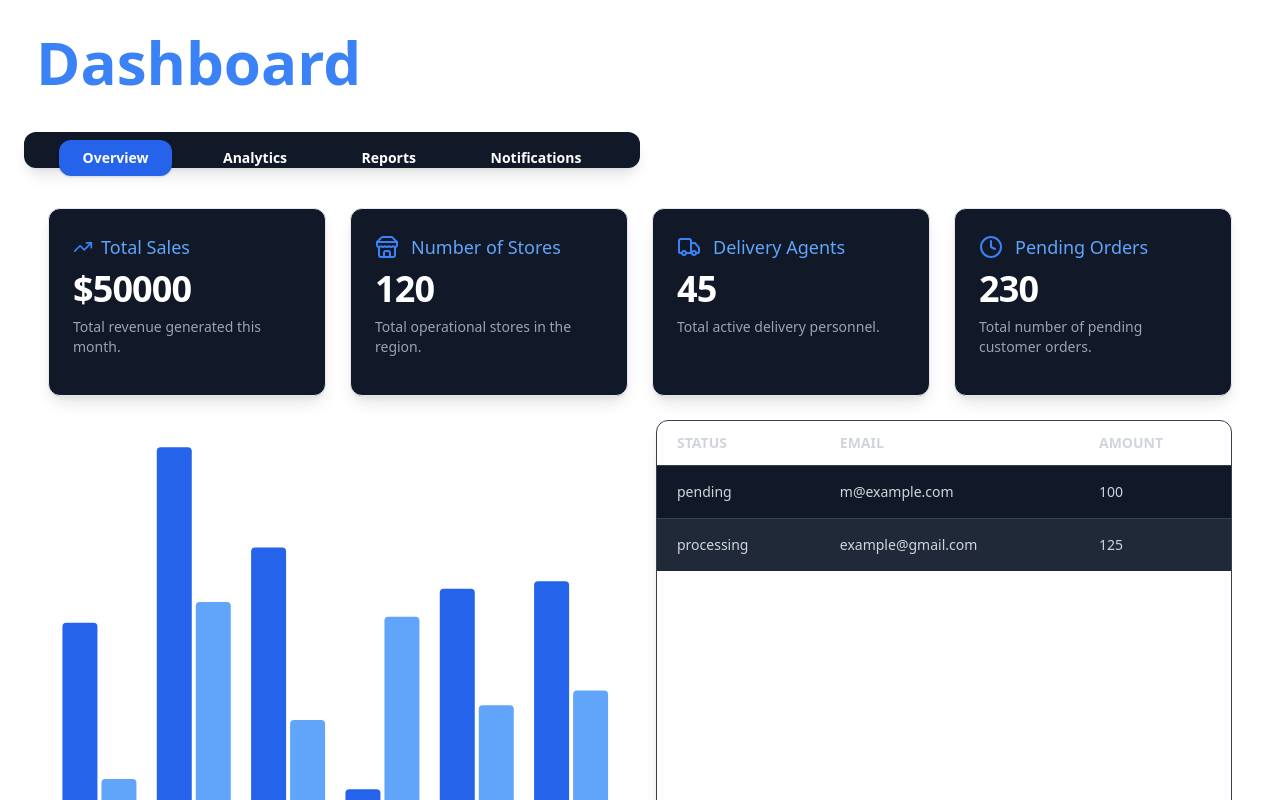
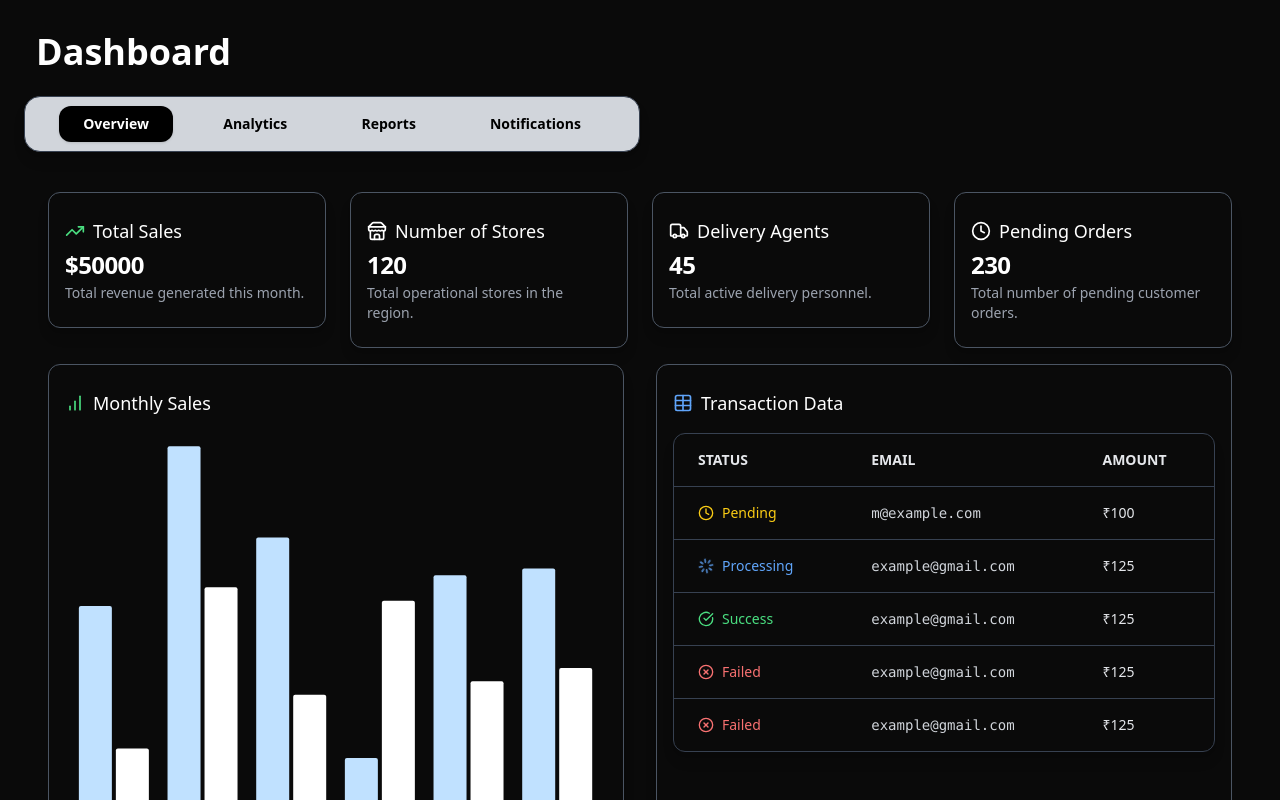
Before and after one commit to vrMithun/SonyHackathon, a Next.js app in the folder frontend/: page /dashBoard in a window 1280 px wide. Shown: the top 800 px of the page. Built offline with nearby package versions, Linux system fonts and the light colour scheme.

Commit message:
UI Improvements

```diff
--- a/frontend/app/dashBoard/columns.tsx
+++ b/frontend/app/dashBoard/columns.tsx
@@ -1,27 +1,50 @@
-"use client"
+"use client";
 
-import { ColumnDef } from "@tanstack/react-table"
+import { ColumnDef } from "@tanstack/react-table";
+import { CheckCircle, XCircle, Clock, Loader } from "lucide-react";
+import { JSX } from "react";
 
-// This type is used to define the shape of our data.
-// You can use a Zod schema here if you want.
+// Define the shape of the payment data
 export type Payment = {
-  id: string
-  amount: number
-  status: "pending" | "processing" | "success" | "failed"
-  email: string
-}
+  id: string;
+  amount: number;
+  status: "pending" | "processing" | "success" | "failed";
+  email: string;
+};
 
 export const columns: ColumnDef<Payment>[] = [
   {
     accessorKey: "status",
     header: "Status",
+    cell: ({ row }) => {
+      const status = row.original.status;
+      const statusColors: Record<string, { icon: JSX.Element; color: string }> = {
+        success: { icon: <CheckCircle className="w-4 h-4 text-green-400" />, color: "text-green-400" },
+        pending: { icon: <Clock className="w-4 h-4 text-yellow-400" />, color: "text-yellow-400" },
+        processing: { icon: <Loader className="w-4 h-4 text-blue-400 animate-spin" />, color: "text-blue-400" },
+        failed: { icon: <XCircle className="w-4 h-4 text-red-400" />, color: "text-red-400" },
+      };
+
+      return (
+        <div className="flex items-center gap-2">
+          {statusColors[status]?.icon}
+          <span className={statusColors[status]?.color}>{status.charAt(0).toUpperCase() + status.slice(1)}</span>
+        </div>
+      );
+    },
   },
   {
     accessorKey: "email",
     header: "Email",
+    cell: ({ row }) => (
+      <span className="font-mono text-gray-300">{row.original.email}</span>
+    ),
   },
   {
     accessorKey: "amount",
     header: "Amount",
+    cell: ({ row }) => (
+      <span className="font-medium text-gray-200">₹{row.original.amount.toLocaleString()}</span>
+    ),
   },
-]
+];
--- a/frontend/app/dashBoard/data-table.tsx
+++ b/frontend/app/dashBoard/data-table.tsx
@@ -4,48 +4,44 @@ import {
   ColumnDef,
   flexRender,
   getCoreRowModel,
+  getSortedRowModel,
   useReactTable,
 } from "@tanstack/react-table";
-
-import {
-  Table,
-  TableBody,
-  TableCell,
-  TableHead,
-  TableHeader,
-  TableRow,
-} from "@/components/ui/table";
+import { Table, TableBody, TableCell, TableHead, TableHeader, TableRow } from "@/components/ui/table";
+import { ArrowUpDown, CheckCircle, XCircle } from "lucide-react";
+import { cn } from "@/lib/utils";
 
 interface DataTableProps<TData, TValue> {
   columns: ColumnDef<TData, TValue>[];
   data: TData[];
 }
 
-export function DataTable<TData, TValue>({
-  columns,
-  data,
-}: DataTableProps<TData, TValue>) {
+export function DataTable<TData, TValue>({ columns, data }: DataTableProps<TData, TValue>) {
   const table = useReactTable({
     data,
     columns,
     getCoreRowModel: getCoreRowModel(),
+    getSortedRowModel: getSortedRowModel(), // Enable sorting
   });
 
   return (
-    <div className="overflow-hidden rounded-xl border border-gray-700 shadow-lg ">
+    <div className="overflow-hidden rounded-xl border border-gray-700 shadow-lg">
       <Table className="w-full border-collapse">
-        {/* Table Header */}
-        <TableHeader className=" text-white">
+        {/* Table Header with Sorting */}
+        <TableHeader>
           {table.getHeaderGroups().map((headerGroup) => (
             <TableRow key={headerGroup.id} className="border-b border-gray-700">
               {headerGroup.headers.map((header) => (
                 <TableHead
                   key={header.id}
-                  className="px-5 py-3 text-left font-semibold uppercase text-gray-300"
+                  className="px-6 py-4 text-left font-semibold uppercase text-gray-200 cursor-pointer"
+                  onClick={header.column.getToggleSortingHandler()}
                 >
-                  {header.isPlaceholder
-                    ? null
-                    : flexRender(header.column.columnDef.header, header.getContext())}
+                  <div className="flex items-center gap-2">
+                    {flexRender(header.column.columnDef.header, header.getContext())}
+                    {header.column.getIsSorted() === "asc" && <ArrowUpDown className="w-4 h-4" />}
+                    {header.column.getIsSorted() === "desc" && <ArrowUpDown className="w-4 h-4 rotate-180" />}
+                  </div>
                 </TableHead>
               ))}
             </TableRow>
@@ -55,16 +51,18 @@ export function DataTable<TData, TValue>({
         {/* Table Body */}
         <TableBody>
           {table.getRowModel().rows.length ? (
-            table.getRowModel().rows.map((row, index) => (
+            table.getRowModel().rows.map((row) => (
               <TableRow
                 key={row.id}
                 data-state={row.getIsSelected() && "selected"}
-                className={`border-b border-gray-700 transition-all hover:bg-gray-700 ${
-                  index % 2 === 0 ? "bg-gray-900" : "bg-gray-800"
-                }`}
+                className={cn(
+                  "border-b border-gray-700 transition-all duration-200 hover:bg-gray-700/20 cursor-pointer",
+                  row.getIsSelected() ? "bg-gray-800/40" : ""
+                )}
+                onClick={() => row.toggleSelected()}
               >
                 {row.getVisibleCells().map((cell) => (
-                  <TableCell key={cell.id} className="px-5 py-4 text-gray-300">
+                  <TableCell key={cell.id} className="px-6 py-4 text-gray-300">
                     {flexRender(cell.column.columnDef.cell, cell.getContext())}
                   </TableCell>
                 ))}
@@ -72,10 +70,7 @@ export function DataTable<TData, TValue>({
             ))
           ) : (
             <TableRow>
-              <TableCell
-                colSpan={columns.length}
-                className="h-24 text-center text-gray-400"
-              >
+              <TableCell colSpan={columns.length} className="h-24 text-center text-gray-400">
                 No results found.
               </TableCell>
             </TableRow>
--- a/frontend/app/dashBoard/page.tsx
+++ b/frontend/app/dashBoard/page.tsx
@@ -13,7 +13,17 @@ import {
   ChartTooltip,
   ChartTooltipContent,
 } from "@/components/ui/chart";
-import { ClockIcon, StoreIcon, TrendingUpIcon, TruckIcon } from "lucide-react";
+import {
+  BarChartIcon,
+  ClockIcon,
+  DollarSignIcon,
+  ShoppingBagIcon,
+  StoreIcon,
+  TableIcon,
+  TrendingUpIcon,
+  TruckIcon,
+  UsersIcon,
+} from "lucide-react";
 
 //Interface for all the tabs
 interface OverviewCard {
@@ -116,6 +126,24 @@ export const payments: Payment[] = [
     status: "processing",
     email: "example@gmail.com",
   },
+  {
+    id: "489e1d4552",
+    amount: 125,
+    status: "success",
+    email: "example@gmail.com",
+  },
+  {
+    id: "489e1d432",
+    amount: 125,
+    status: "failed",
+    email: "example@gmail.com",
+  },
+  {
+    id: "489e1d422",
+    amount: 125,
+    status: "failed",
+    email: "example@gmail.com",
+  },
   // ...
 ];
 
@@ -154,21 +182,20 @@ const Dashboard: React.FC = () => {
   // }, []);
 
   return (
-    <div className="min-h-screen bg-hsl(var(--background)) text-white p-6">
-      <h1 className="text-6xl font-bold text-blue-500 mb-8 px-3 py-2">
+    <div className="flex  flex-col min-h-screen bg-neutral-950 text-white p-6">
+      <h1 className="text-4xl font-bold text-white mb-4 px-3 py-2">
         Dashboard
       </h1>
 
-      <Tabs defaultValue="Overview" className="w-full mb-8">
-        <TabsList className="flex flex-wrap justify-center md:justify-evenly bg-gray-900 p-2 rounded-xl shadow-lg w-full md:w-3/4 lg:w-1/2 mb-4">
+      <Tabs defaultValue="Overview" className="w-full mb-6">
+        <TabsList className="flex flex-wrap justify-center md:justify-evenly bg-gray-300 p-2 rounded-2xl shadow-lg w-full md:w-3/4 lg:w-1/2 mb-4 h-14 border border-gray-700">
           {["Overview", "Analytics", "Reports", "Notifications"].map((tab) => (
             <TabsTrigger
               key={tab}
               value={tab}
-              className="px-5 py-2 text-white font-semibold rounded-xl md:px-6 transition-all duration-300
-      hover:bg-blue-700  hover:shadow-md
-      data-[state=active]:bg-blue-600 data-[state=active]:text-white
-      focus:outline-none focus:ring-2 focus:ring-blue-400"
+              className="px-5 py-2 text-black font-semibold text-sm rounded-xl md:px-6 transition-all duration-300
+      data-[state=active]:bg-black data-[state=active]:text-white
+      focus:outline-none focus:ring-2 focus:ring-gray-500"
             >
               {tab}
             </TabsTrigger>
@@ -184,63 +211,55 @@ const Dashboard: React.FC = () => {
 
           {/* Display Data */}
           {data && (
-            <div className="h-screen flex flex-col gap-6 overflow-hidden p-6">
+            <div className="h-screen flex flex-col gap-4 overflow-hidden p-6">
               {/* Top Section - Four Cards */}
-              <div className="grid grid-cols-1 sm:grid-cols-2 md:grid-cols-4 gap-6 h-1/4">
-                <Card className="bg-gray-900 shadow-lg rounded-xl p-6 transition-all duration-300 hover:shadow-xl hover:bg-gray-800">
-                  <h2 className="text-lg font-medium text-blue-400 mb-2 flex items-center gap-2">
-                    <TrendingUpIcon className="w-5 h-5 text-blue-500" /> Total
+              <div className="grid grid-cols-1 sm:grid-cols-2 md:grid-cols-4 gap-6 items-start">
+                <Card className="shadow-lg rounded-xl px-4 pt-4 transition-all duration-300 hover:shadow-xl h-auto py-6 border border-gray-600">
+                  <h2 className="text-lg font-medium text-white mb-1 flex items-center gap-2">
+                    <TrendingUpIcon className="w-5 h-5 text-green-400" /> Total
                     Sales
                   </h2>
-                  <p className="text-4xl font-extrabold text-white tracking-tight">
+                  <p className="text-2xl font-bold text-white tracking-tight">
                     ${data.totalSales}
                   </p>
-                  <p className="text-gray-400 text-sm mt-2">
+                  <p className="text-gray-400 text-sm mt-0.5">
                     Total revenue generated this month.
                   </p>
                 </Card>
 
-                <Card className="bg-gray-900 shadow-lg rounded-xl p-6 transition-all duration-300 hover:shadow-xl hover:bg-gray-800">
-                  <div className="flex items-center gap-3 mb-2">
-                    <StoreIcon className="w-6 h-6 text-blue-500" />
-                    <h2 className="text-lg font-medium text-blue-400">
-                      Number of Stores
+                <Card className="shadow-lg rounded-xl px-4 pt-4 transition-all duration-300 hover:shadow-xl h-auto py-6 border border-gray-600">
+                  <h2 className="text-lg font-medium text-white mb-1 flex items-center gap-2">
+                    <StoreIcon className="w-5 h-5 text-white" /> Number of
+                    Stores
                   </h2>
-                  </div>
-                  <p className="text-4xl font-extrabold text-white tracking-tight">
+                  <p className="text-2xl font-bold text-white tracking-tight">
                     {data.numStores}
                   </p>
-                  <p className="text-gray-400 text-sm mt-2">
+                  <p className="text-gray-400 text-sm mt-0.5">
                     Total operational stores in the region.
                   </p>
                 </Card>
 
-                <Card className="bg-gray-900 shadow-lg rounded-xl p-6 transition-all duration-300 hover:shadow-xl hover:bg-gray-800">
-                  <div className="flex items-center gap-3 mb-2">
-                    <TruckIcon className="w-6 h-6 text-blue-500" />
-                    <h2 className="text-lg font-medium text-blue-400">
-                      Delivery Agents
+                <Card className="shadow-lg rounded-xl px-4 pt-4 transition-all duration-300 hover:shadow-xl h-auto py-6 border border-gray-600">
+                  <h2 className="text-lg font-medium text-white mb-1 flex items-center gap-2">
+                    <TruckIcon className="w-5 h-5 text-white" /> Delivery Agents
                   </h2>
-                  </div>
-                  <p className="text-4xl font-extrabold text-white tracking-tight">
+                  <p className="text-2xl font-bold text-white tracking-tight">
                     {data.deliveryAgents}
                   </p>
-                  <p className="text-gray-400 text-sm mt-2">
+                  <p className="text-gray-400 text-sm mt-0.5">
                     Total active delivery personnel.
                   </p>
                 </Card>
 
-                <Card className="bg-gray-900 shadow-lg rounded-xl p-6 transition-all duration-300 hover:shadow-xl hover:bg-gray-800">
-                  <div className="flex items-center gap-3 mb-2">
-                    <ClockIcon className="w-6 h-6 text-blue-500" />
-                    <h2 className="text-lg font-medium text-blue-400">
-                      Pending Orders
+                <Card className="shadow-lg rounded-xl px-4 pt-4 transition-all duration-300 hover:shadow-xl h-auto py-6 border border-gray-600">
+                  <h2 className="text-lg font-medium text-white mb-1 flex items-center gap-2">
+                    <ClockIcon className="w-5 h-5 text-white" /> Pending Orders
                   </h2>
-                  </div>
-                  <p className="text-4xl font-extrabold text-white tracking-tight">
+                  <p className="text-2xl font-bold text-white tracking-tight">
                     {data.pendingOrders}
                   </p>
-                  <p className="text-gray-400 text-sm mt-2">
+                  <p className="text-gray-400 text-sm mt-0.5">
                     Total number of pending customer orders.
                   </p>
                 </Card>
@@ -248,9 +267,16 @@ const Dashboard: React.FC = () => {
 
               {/* Bottom Section - Chart and Data Table*/}
               <div className="grid grid-cols-1 md:grid-cols-2 gap-8 flex-grow overflow-hidden mt-18">
+                {/* Chart Section */}
+                <Card className="shadow-lg rounded-xl px-4 pt-4 transition-all duration-300 hover:shadow-xl h-full min-h-[500px] py-6 flex flex-col border border-gray-600">
+                  <h2 className="text-lg font-medium text-white mb-1 flex items-center gap-2">
+                    <BarChartIcon className="w-5 h-5 text-green-400" /> Monthly
+                    Sales
+                  </h2>
+                  <div className="flex-grow w-full overflow-hidden">
                     <ChartContainer
                       config={chartConfig}
-                  className="min-h-[500px] w-full h-full"
+                      className="w-full h-full"
                     >
                       <BarChart accessibilityLayer data={chartData}>
                         <CartesianGrid vertical={false} />
@@ -261,23 +287,26 @@ const Dashboard: React.FC = () => {
                           axisLine={false}
                           tickFormatter={(value) => value.slice(0, 3)}
                         />
-                    <ChartTooltip  content={<ChartTooltipContent />} />
+                        <ChartTooltip content={<ChartTooltipContent />} />
                         <ChartLegend content={<ChartLegendContent />} />
-                    <Bar
-                      dataKey="desktop"
-                      fill="var(--color-desktop)"
-                      radius={4}
-                    />
-                    <Bar
-                      dataKey="mobile"
-                      fill="var(--color-mobile)"
-                      radius={4}
-                    />
+                        <Bar dataKey="desktop" fill="#C0E1FF" radius={2} />{" "}
+                        {/* White Bars */}
+                        <Bar dataKey="mobile" fill="#ffffff" radius={2} />{" "}
+                        {/* White Bars */}
                       </BarChart>
                     </ChartContainer>
+                  </div>
+                </Card>
 
-                {/* Replace this with your second component */}
+                {/* Data Table Section */}
+                <Card className="shadow-lg rounded-xl px-4 pt-4 transition-all duration-300 hover:shadow-xl h-auto py-6 border border-gray-600">
+                  <h2 className="text-lg font-medium text-white mb-4 flex items-center gap-2 ">
+                    <TableIcon className="w-5 h-5 text-blue-400 " /> Transaction
+                    Data
+                  </h2>
+
                   <DataTable columns={columns} data={payments} />
+                </Card>
               </div>
             </div>
           )}
@@ -285,35 +314,35 @@ const Dashboard: React.FC = () => {
         {/* Analytics Tab */}
         <TabsContent value="Analytics">
           <div className="grid grid-cols-1 sm:grid-cols-2 md:grid-cols-2 gap-6">
-            <Card className="bg-gray-800 p-6 rounded-lg shadow-md">
-              <h2 className="text-xl font-semibold mb-2 text-blue-500">
+            <Card className="bg-transparent p-6 rounded-lg shadow-md border border-gray-600">
+              <h2 className="text-xl font-semibold mb-2 text-blue-400">
                 Daily Orders
               </h2>
-              <p className="text-3xl font-bold text-white">
+              <p className="text-3xl font-bold text-gray-200">
                 {analytics.dailyOrders}
               </p>
             </Card>
-            <Card className="bg-gray-800 p-6 rounded-lg shadow-md">
-              <h2 className="text-xl font-semibold mb-2 text-blue-500">
+            <Card className="bg-transparent p-6 rounded-lg shadow-md border border-gray-600">
+              <h2 className="text-xl font-semibold mb-2 text-blue-400">
                 Avg. Order Value
               </h2>
-              <p className="text-3xl font-bold text-white">
+              <p className="text-3xl font-bold text-gray-200">
                 ${analytics.avgOrderValue.toFixed(2)}
               </p>
             </Card>
-            <Card className="bg-gray-800 p-6 rounded-lg shadow-md">
-              <h2 className="text-xl font-semibold mb-2 text-blue-500">
+            <Card className="bg-transparent p-6 rounded-lg shadow-md border border-gray-600">
+              <h2 className="text-xl font-semibold mb-2 text-blue-400">
                 Returning Customers
               </h2>
-              <p className="text-3xl font-bold text-white">
+              <p className="text-3xl font-bold text-gray-200">
                 {analytics.returningCustomers}
               </p>
             </Card>
-            <Card className="bg-gray-800 p-6 rounded-lg shadow-md">
-              <h2 className="text-xl font-semibold mb-2 text-blue-500">
+            <Card className="bg-transparent p-6 rounded-lg shadow-md border border-gray-600">
+              <h2 className="text-xl font-semibold mb-2 text-blue-400">
                 Conversion Rate
               </h2>
-              <p className="text-3xl font-bold text-white">
+              <p className="text-3xl font-bold text-gray-200">
                 {analytics.conversionRate}%
               </p>
             </Card>
@@ -323,35 +352,35 @@ const Dashboard: React.FC = () => {
         {/* Reports Tab */}
         <TabsContent value="Reports">
           <div className="grid grid-cols-1 sm:grid-cols-2 md:grid-cols-2 gap-6">
-            <Card className="bg-gray-800 p-6 rounded-lg shadow-md">
-              <h2 className="text-xl font-semibold mb-2 text-blue-500">
+            <Card className="bg-transparent p-6 rounded-lg shadow-md border border-gray-600">
+              <h2 className="text-xl font-semibold mb-2 text-blue-400">
                 Monthly Revenue
               </h2>
-              <p className="text-3xl font-bold text-white">
+              <p className="text-3xl font-bold text-gray-200">
                 ${reports.monthlyRevenue.toLocaleString()}
               </p>
             </Card>
-            <Card className="bg-gray-800 p-6 rounded-lg shadow-md">
-              <h2 className="text-xl font-semibold mb-2 text-blue-500">
+            <Card className="bg-transparent p-6 rounded-lg shadow-md border border-gray-600">
+              <h2 className="text-xl font-semibold mb-2 text-blue-400">
                 Monthly Expenses
               </h2>
-              <p className="text-3xl font-bold text-white">
+              <p className="text-3xl font-bold text-gray-200">
                 ${reports.monthlyExpenses.toLocaleString()}
               </p>
             </Card>
-            <Card className="bg-gray-800 p-6 rounded-lg shadow-md">
-              <h2 className="text-xl font-semibold mb-2 text-blue-500">
+            <Card className="bg-transparent p-6 rounded-lg shadow-md border border-gray-600">
+              <h2 className="text-xl font-semibold mb-2 text-blue-400">
                 Profit
               </h2>
-              <p className="text-3xl font-bold text-white">
+              <p className="text-3xl font-bold text-gray-200">
                 ${reports.profit.toLocaleString()}
               </p>
             </Card>
-            <Card className="bg-gray-800 p-6 rounded-lg shadow-md">
-              <h2 className="text-xl font-semibold mb-2 text-blue-500">
+            <Card className="bg-transparent p-6 rounded-lg shadow-md border border-gray-600">
+              <h2 className="text-xl font-semibold mb-2 text-blue-400">
                 Customer Satisfaction
               </h2>
-              <p className="text-3xl font-bold text-white">
+              <p className="text-3xl font-bold text-gray-200">
                 {reports.customerSatisfaction}%
               </p>
             </Card>
@@ -360,14 +389,14 @@ const Dashboard: React.FC = () => {
 
         {/* Notifications Tab */}
         <TabsContent value="Notifications">
-          <div className="bg-gray-800 p-6 rounded-lg shadow-md">
-            <h2 className="text-2xl font-semibold mb-4 text-blue-500">
+          <div className="bg-transparent p-6 rounded-lg shadow-md border border-gray-600">
+            <h2 className="text-2xl font-semibold mb-4 text-blue-400">
               Recent Notifications
             </h2>
             <ul className="space-y-3">
               {notif.map((note) => (
                 <li key={note.id} className="border-b border-gray-600 pb-2">
-                  <p className="text-white">{note.message}</p>
+                  <p className="text-gray-200">{note.message}</p>
                   <p className="text-gray-400 text-sm">{note.date}</p>
                 </li>
               ))}
--- a/frontend/package.json
+++ b/frontend/package.json
@@ -49,11 +49,6 @@
     "tailwindcss": "^3.4.1",
     "typescript": "^5"
   },
-  "overrides": {
-    "react-is": "^19.0.0-rc-69d4b800-20241021",
-    "tailwindcss": "^3.4.17",
-    "typescript": "5.7.3"
-  },
   "build": {
     "asar": true,
     "files": [
```
Also changed, not shown: 1 other file (tests, documents, lock files or other folders). Lines whose indentation alone changed are shown as unchanged.
